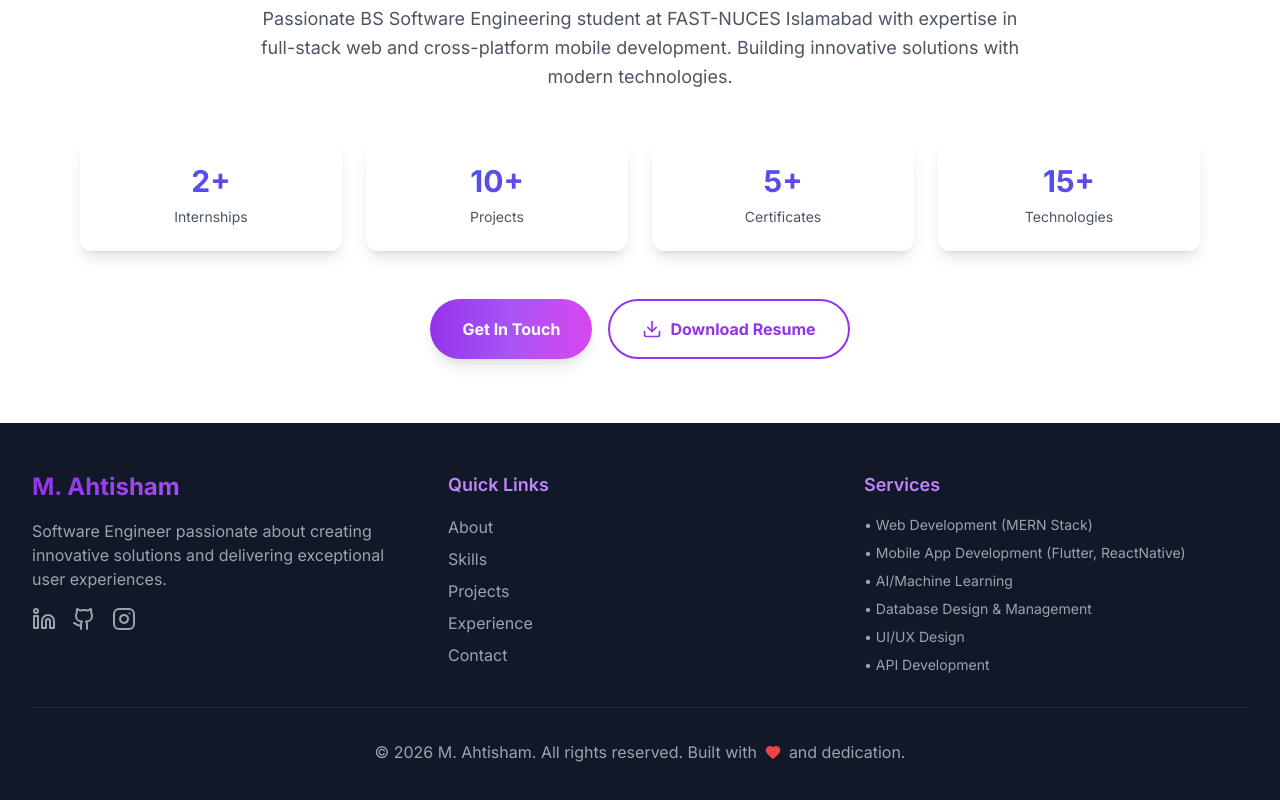
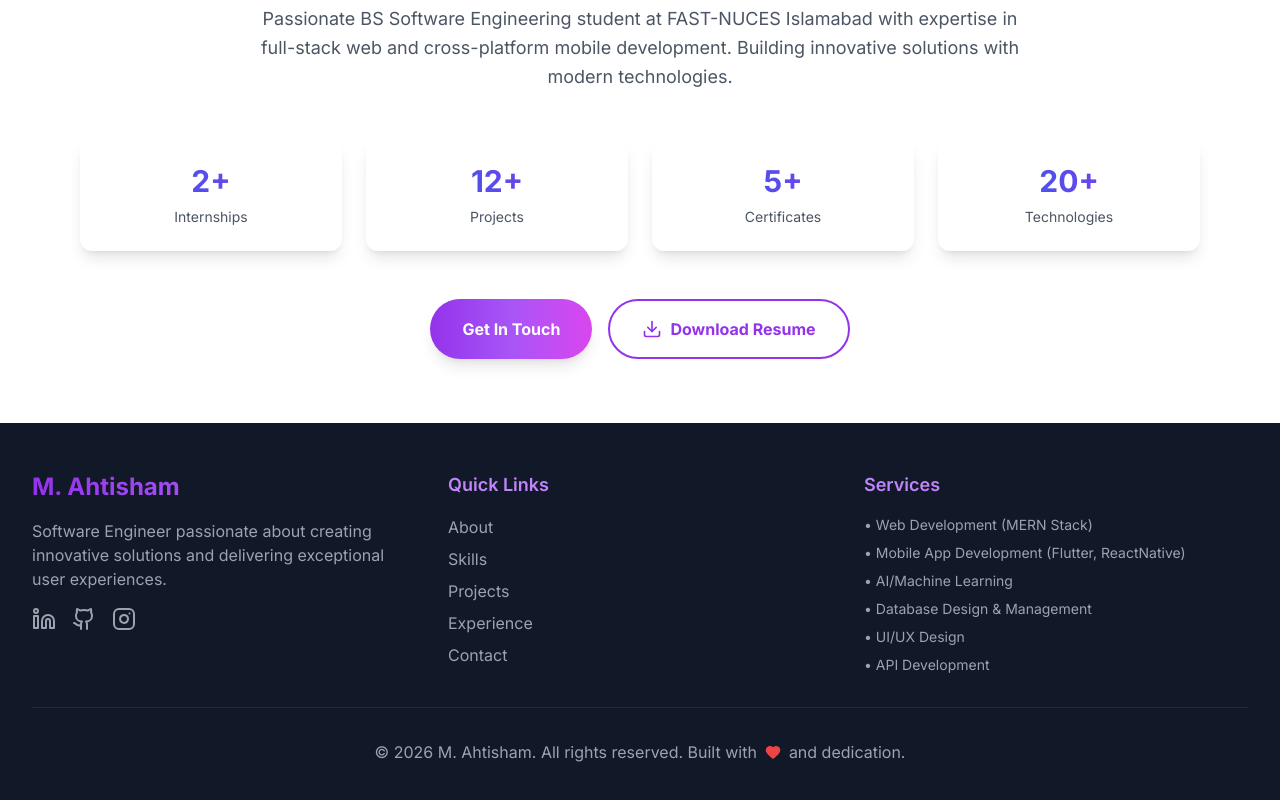
Before and after one commit to Ahtisham992/Ahtisham_portfolio, a React (Vite) app in the folder frontend/my-portfolio/: page /intro in a window 1280 px wide. Shown: the part 1142-1942 px from the top of the page. Built offline with nearby package versions, Linux system fonts and the light colour scheme.

Commit message:
Update: Added two more project to portfolio

```diff
--- a/frontend/my-portfolio/src/data/portfolio.js
+++ b/frontend/my-portfolio/src/data/portfolio.js
@@ -24,21 +24,22 @@ export const personalInfo = {
   },
   stats: {
     internships: "2+",
-    projects: "10+",
+    projects: "12+", // Updated from 10+
     certificates: "5+",
-    technologies: "15+"
+    technologies: "20+" // Updated from 15+
   }
 };
 
 export const skills = {
   frontend: [
     { name: "React.js", level: 80 },
-    { name: "React Native", level: 70 },
+    { name: "React Native", level: 75 }, // Updated
     { name: "HTML / CSS / JavaScript", level: 95 }
   ],
   backend: [
     { name: "Node.js / Express", level: 88 },
-    { name: "MongoDB", level: 82 }
+    { name: "MongoDB", level: 82 },
+    { name: "PostgreSQL", level: 85 } // Added
   ],
   ai: [
     { name: "Python (AI / ML)", level: 78 },
@@ -52,8 +53,132 @@ export const skills = {
 
 // ENHANCED PROJECTS WITH MEDIA SUPPORT
 export const projects = [
+  // NEW PROJECT 1: SalesCare Service Center
   {
     id: 1,
+    title: "SalesCare Service Center - Complete Management System",
+    shortDescription: "Enterprise-grade service center management platform",
+    description: "A comprehensive full-stack enterprise management system designed for service centers handling customer complaints, inventory management, invoicing, and purchase orders. Built with modern technologies and following industry best practices for scalability and security.",
+    category: "Full Stack",
+    gradient: "from-blue-600 to-cyan-500",
+    icon: "Building2",
+    technologies: [
+      "React.js",
+      "Node.js",
+      "Express.js",
+      "PostgreSQL",
+      "Redux Toolkit",
+      "Tailwind CSS",
+      "JWT Authentication",
+      "React Router",
+      "Axios",
+      "Date-fns",
+      "React Hot Toast",
+      "PDFKit"
+    ],
+    features: [
+      "Complete complaint management with workflow tracking",
+      "Multi-user role-based access control (Admin, Technician, Manager, Receptionist)",
+      "Real-time inventory tracking with transaction logging",
+      "Automated invoice generation (Counter Sale & Service Invoices)",
+      "Purchase Order & Goods Receipt management",
+      "Material Requisition System (MRQS/MRTS)",
+      "Advanced reporting and analytics dashboard",
+      "PDF invoice generation with company branding",
+      "Approval workflow system for purchase orders",
+      "Real-time notifications system",
+      "Auto-number generation for all documents",
+      "Warranty status tracking and validation",
+      "GST/FST calculations with discount management",
+      "Comprehensive audit trail for all operations",
+      "Dark mode support with responsive design"
+    ],
+    media: {
+      thumbnail: "https://images.unsplash.com/photo-1454165804606-c3d57bc86b40?w=800&q=80",
+      images: [
+        "https://images.unsplash.com/photo-1454165804606-c3d57bc86b40?w=1200&q=80",
+        "https://images.unsplash.com/photo-1460925895917-afdab827c52f?w=1200&q=80",
+        "https://images.unsplash.com/photo-1551288049-bebda4e38f71?w=1200&q=80",
+      ],
+      video: null,
+    },
+    github: "https://github.com/Ahtisham992/salescare-service-center",
+    liveDemo: null, // Add when deployed
+    tags: ["React", "PostgreSQL", "MERN", "Enterprise", "ERP"],
+    date: "2024-2025",
+    featured: true,
+    highlights: [
+      "25+ database tables with complex relationships",
+      "Complete RESTful API with 50+ endpoints",
+      "JWT-based authentication with role permissions",
+      "Real-time inventory management with transaction logging",
+      "Automated document numbering system",
+      "Multi-level approval workflows"
+    ]
+  },
+
+  // NEW PROJECT 2: Smart Dua Companion
+  {
+    id: 2,
+    title: "Smart Dua Companion - Islamic Supplications App",
+    shortDescription: "Bilingual Islamic Dua app with offline support",
+    description: "A modern, feature-rich React Native mobile application providing authentic Islamic supplications (Duas) from the Quran and Sunnah. Features complete bilingual support (English & Urdu), dark mode, offline access, and smart search functionality. Built with TypeScript and Redux for optimal performance and user experience.",
+    category: "Mobile",
+    gradient: "from-emerald-500 to-teal-600",
+    icon: "Smartphone",
+    technologies: [
+      "React Native",
+      "TypeScript",
+      "Redux Toolkit",
+      "Redux Persist",
+      "React Navigation",
+      "AsyncStorage",
+      "Vector Icons",
+      "Custom Hooks"
+    ],
+    features: [
+      "Hundreds of authentic Duas verified from Quran and Sahih Hadith",
+      "Complete bilingual interface (English & Urdu)",
+      "Fully optimized dark mode theme",
+      "100% offline access with local storage",
+      "Smart keyword search in English and Urdu",
+      "Favorites system for quick access",
+      "Roman English transliteration for pronunciation",
+      "Authentic source references and spiritual benefits",
+      "Customizable font sizes",
+      "Toggle translation/transliteration visibility",
+      "99 Names of Allah with meanings",
+      "Morning and evening Azkar collections",
+      "Category-based Dua organization"
+    ],
+    media: {
+      thumbnail: "https://images.unsplash.com/photo-1512428559087-560fa5ceab42?w=800&q=80",
+      images: [
+        "https://images.unsplash.com/photo-1512428559087-560fa5ceab42?w=1200&q=80",
+        "https://images.unsplash.com/photo-1519791883288-dc8bd696e667?w=1200&q=80",
+        "https://images.unsplash.com/photo-1591035897819-f4bdf739f446?w=1200&q=80",
+      ],
+      video: null,
+    },
+    github: "https://github.com/Ahtisham992/SmartDuaCompanion",
+    liveDemo: "https://smartduacompanion.netlify.app/", // Mobile app - provide APK link if available
+    apkDownload: "/smart-dua-companion.apk", // Add APK to public folder
+    tags: ["React Native", "TypeScript", "Redux", "Mobile", "Islamic"],
+    date: "2024",
+    featured: true,
+    highlights: [
+      "Bilingual support with RTL (Right-to-Left) text rendering",
+      "Optimized Redux state management with persistence",
+      "Custom theme system with dynamic color switching",
+      "Production-ready Android APK available",
+      "Fully responsive design for all screen sizes",
+      "Zero network dependency after installation"
+    ]
+  },
+
+  // EXISTING PROJECT 3: Prismora AI
+  {
+    id: 3,
     title: "Prismora AI – Smart Podcast Summarization",
     shortDescription: "AI-powered platform for podcast content transformation",
     description: "Prismora AI is an AI-powered platform designed to transform long-form podcasts into structured, searchable, and engaging content. The system automatically generates accurate transcripts with timestamps, concise summaries, and AI-driven highlight clips using NLP and Computer Vision techniques.",
@@ -75,7 +200,7 @@ export const projects = [
         "https://images.unsplash.com/photo-1589903308904-1010c2294adc?w=1200&q=80",
         "https://images.unsplash.com/photo-1478737270239-2f02b77fc618?w=1200&q=80",
       ],
-      video: "/prismora-project.mp4", // Demo video
+      video: "/prismora-project.mp4",
     },
     github: "https://github.com/Ahtisham992",
     liveDemo: null,
@@ -83,8 +208,10 @@ export const projects = [
     date: "2025",
     featured: true
   },
+
+  // EXISTING PROJECT 4: Ergonomic Posture Assessment
   {
-    id: 2,
+    id: 4,
     title: "Ergonomic Posture Assessment Agent",
     shortDescription: "AI agent for posture analysis and ergonomic feedback",
     description: "This AI Agent analyzes human posture from uploaded images and returns ergonomic feedback. Built with FastAPI, MediaPipe for lightweight posture landmark detection, OpenCV, and NumPy. Runs in Docker on Hugging Face Spaces with REST API endpoints.",
@@ -114,8 +241,10 @@ export const projects = [
     date: "2025",
     featured: true
   },
+
+  // EXISTING PROJECT 5: Photo Gallery Application
   {
-    id: 3,
+    id: 5,
     title: "Photo Gallery Application",
     shortDescription: "Full-stack cloud-native photo gallery on AWS",
     description: "A full-stack cloud-native photo gallery application deployed on AWS, featuring secure authentication, photo uploads, RESTful APIs, and scalable cloud architecture using EC2, RDS, S3, and Elastic Beanstalk.",
@@ -140,13 +269,15 @@ export const projects = [
       video: null,
     },
     github: "https://github.com/Ahtisham992/aws-photo-gallery",
-    liveDemo: "http://photo-gallery.eu-north-1.elasticbeanstalk.com/", // Add if you have one
+    liveDemo: "http://photo-gallery.eu-north-1.elasticbeanstalk.com/",
     tags: ["React", "AWS", "Full Stack", "Cloud"],
     date: "2025",
     featured: true
   },
+
+  // EXISTING PROJECT 6: AI-Powered Code Assistant
   {
-    id: 4,
+    id: 6,
     title: "AI-Powered Code Assistant",
     shortDescription: "Intelligent tool for Python code enhancement",
     description: "An intelligent AI-powered tool for Python developers that provides code explanation, automatic documentation generation, bug detection & fixing, performance optimization, and unit test generation using a fine-tuned transformer model (CodeT5).",
@@ -176,8 +307,10 @@ export const projects = [
     date: "2025",
     featured: true
   },
+
+  // EXISTING PROJECT 7: University Management System
   {
-    id: 5,
+    id: 7,
     title: "University Management System",
     shortDescription: "Comprehensive MERN stack university management platform",
     description: "A web-based application designed to streamline and automate academic and financial operations within a university. Built using the MERN stack with an efficient and user-friendly interface for students, faculty, and administrators.",
@@ -201,7 +334,7 @@ export const projects = [
       video: null,
     },
     github: "https://github.com/Rayyan9477/University-Management-System",
-    liveDemo: "https://university-management-system-nine.vercel.app/", // Add if you have one
+    liveDemo: "https://university-management-system-nine.vercel.app/",
     tags: ["React", "MongoDB", "MERN", "Full Stack"],
     date: "2024",
     featured: false
```
